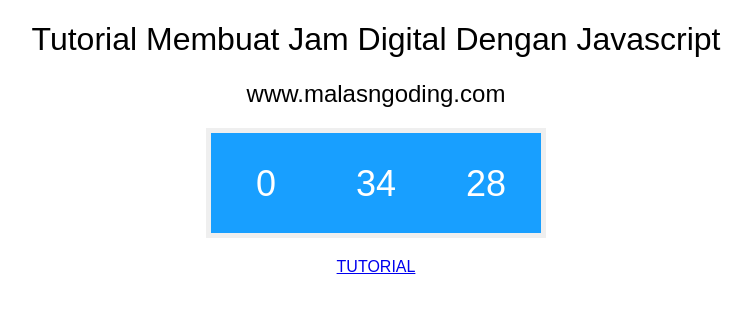
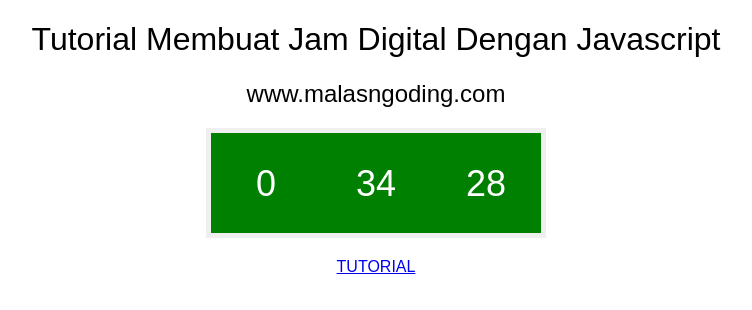
Before and after one commit to azizmaghfuri/jam, a plain HTML site: page index.html in a window 1280 px wide. Shown: the whole page, without its empty margins (264-1016 px from the left). Drawn offline with Linux system fonts and the light colour scheme.

Commit message:
Update index.html

```diff
--- a/index.html
+++ b/index.html
@@ -20,7 +20,7 @@
       float: left;
       width: 110px;
       height: 100px;
-      background-color: #189fff;
+      background-color: green;
     }
     .jam-digital-malasngoding p {
       color: #fff;
```
